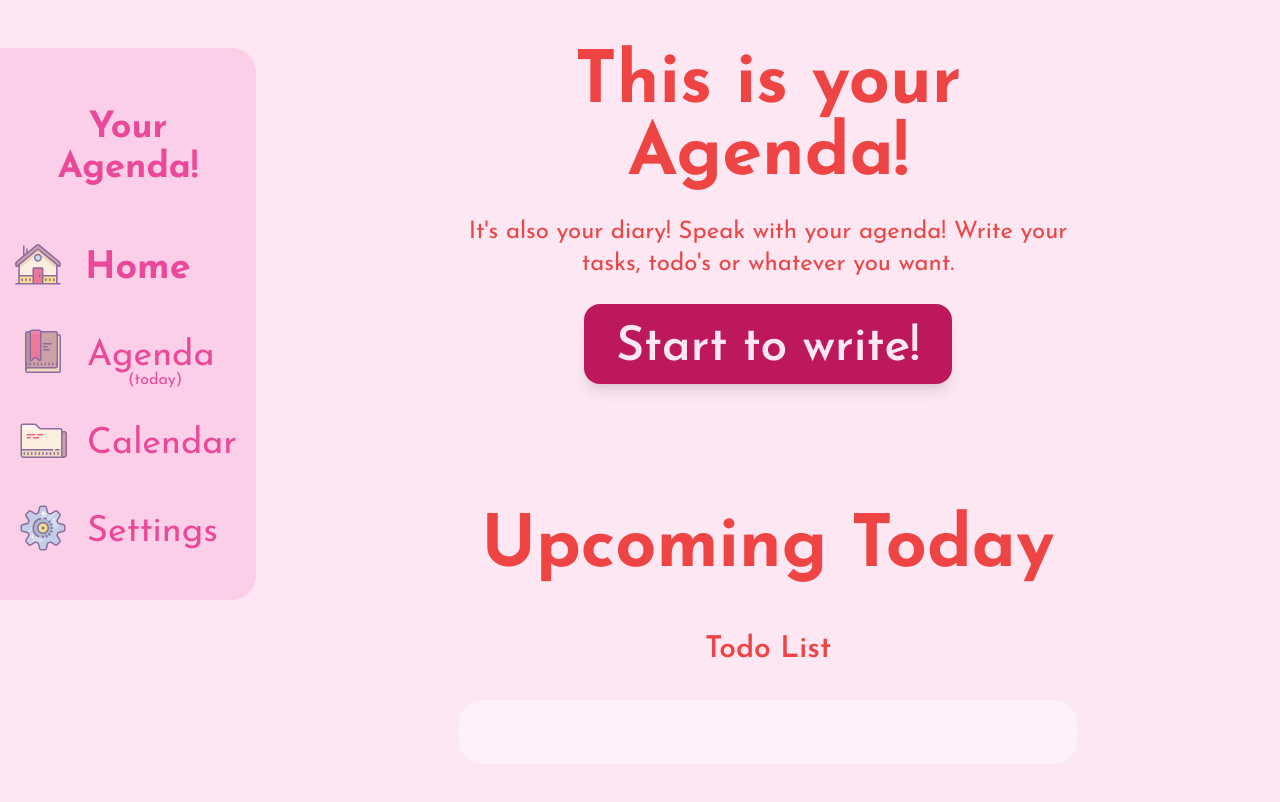
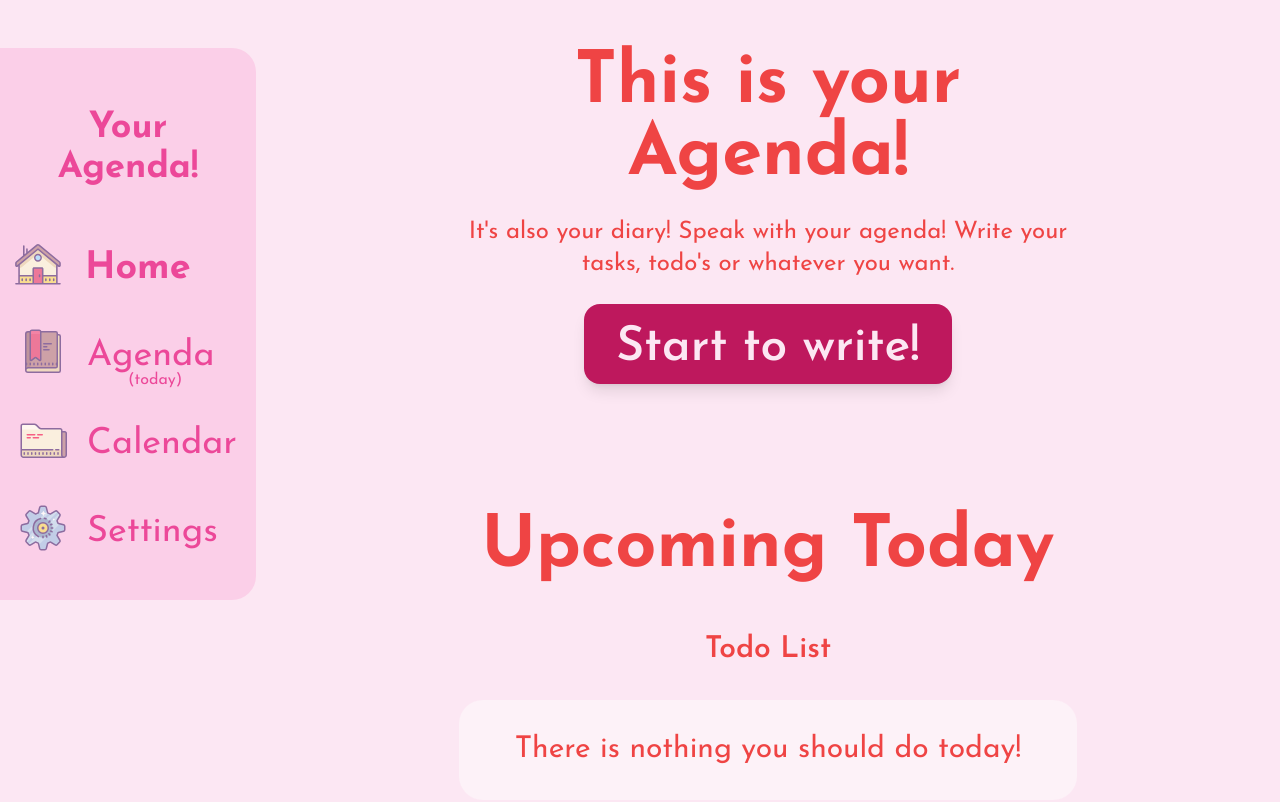
Before and after one commit to sabakukhyraa/agenda-react, a React (Create React App) app: page / in a window 1280 px wide. Shown: the top 802 px of the page. Built offline with nearby package versions, Linux system fonts and the light colour scheme.

Commit message:
condition of null todoList

```diff
--- a/src/components/TodoList.js
+++ b/src/components/TodoList.js
@@ -81,7 +81,7 @@ export default function TodoList({ localTodoList, callback, type }) {
           </div>
         )}
         <div className="w-full rounded-2xl">
-          <ul className="flex flex-col gap-6">{todoListMapper}</ul>
+          <ul className="flex flex-col gap-6 text-3xl text-center">{todoListMapper.length > 0 ? todoListMapper : "There is nothing you should do today!"}</ul>
         </div>
       </div>
     </div>
```
